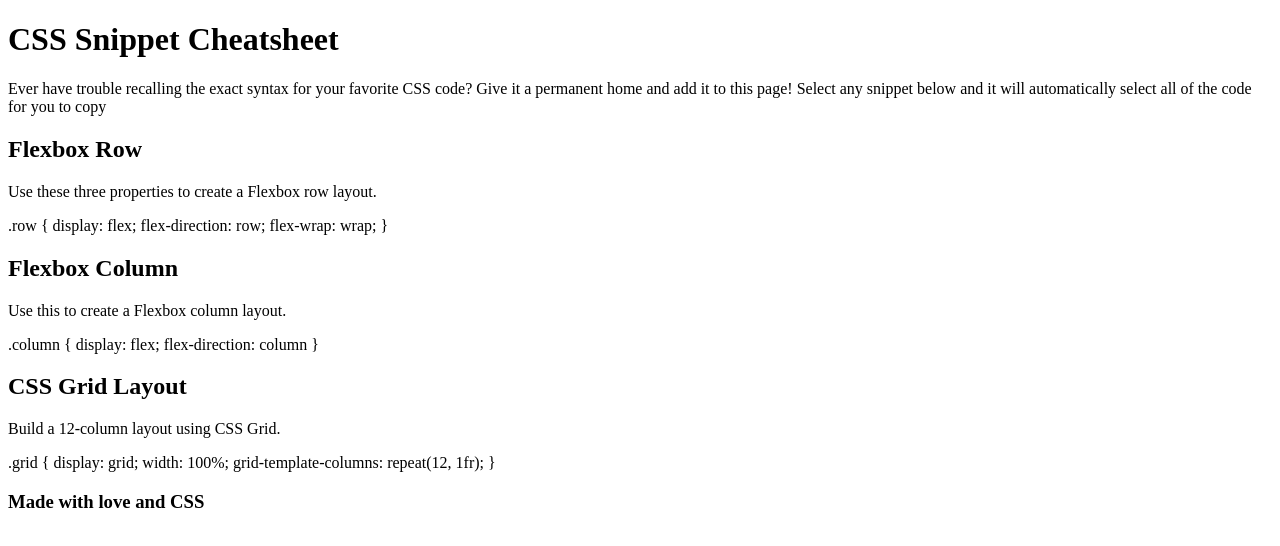
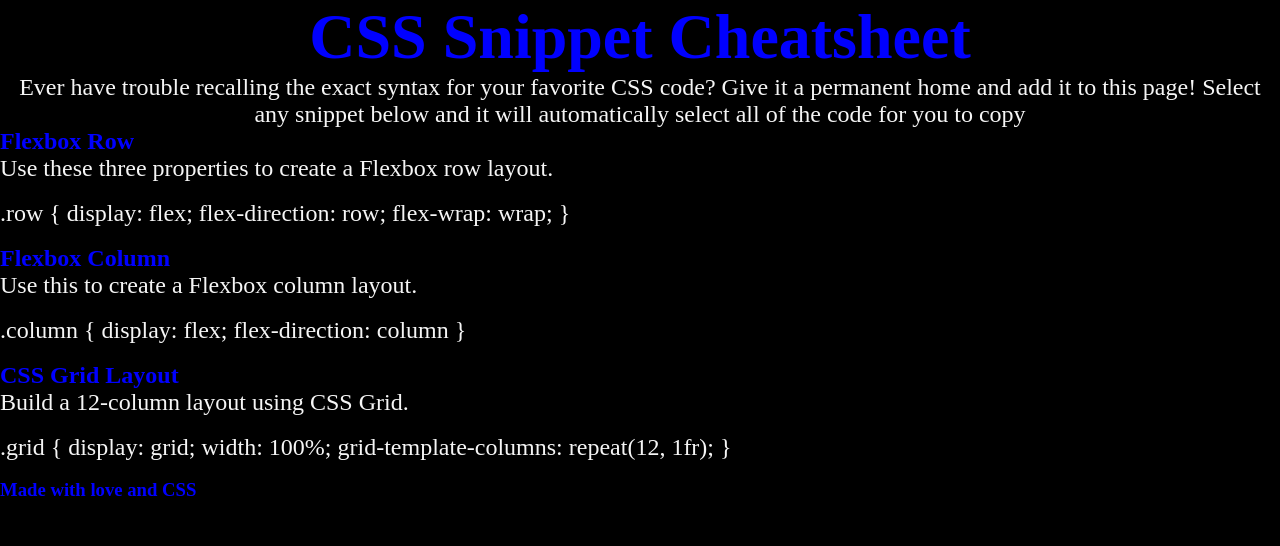
Before and after one commit to Kayla-Sullens/CSS-Snippet-Cheat-Sheet, a plain HTML site: page index.html in a window 1280 px wide. Drawn offline with Linux system fonts and the light colour scheme.

Commit message:
CSS started

```diff
--- a/index.html
+++ b/index.html
@@ -3,7 +3,7 @@
 <head>
     <meta charset="UTF-8">
     <meta name="viewport" content="width=device-width, initial-scale=1.0">
-    <link rel="stylesheet" href="./assets/css/styles.css">
+    <link rel="stylesheet" href="stylesheet.css">
     <title>CSS Snippet Cheatsheet</title>
 </head>
 
@@ -17,7 +17,7 @@
 </body>
     <main>
         <section class="card">
-            <h2>Flexbox Row</h2>
+            <h2 class="card">Flexbox Row</h2>
                 <p>Use these three properties to create a Flexbox row layout.</p>
                 <a class="container">
                     <p> .row {
--- a/stylesheet.css
+++ b/stylesheet.css
@@ -5,10 +5,26 @@
 }
 
 body {
-    background-color: black
+    background-color: black;
+    color: blue;
+}
+
+p {
+    font-size: 24px;
+    color: whitesmoke;
 }
 
 .header {
     display: inline block;
-    font-size: 48px;
+    font-size: 32px;
+    text-align: center;
 }
+
+.card {
+    border-color: whitesmoke;
+    border-radius: 5px;
+}
+
+.container {
+    padding: 2px;
+}
```
